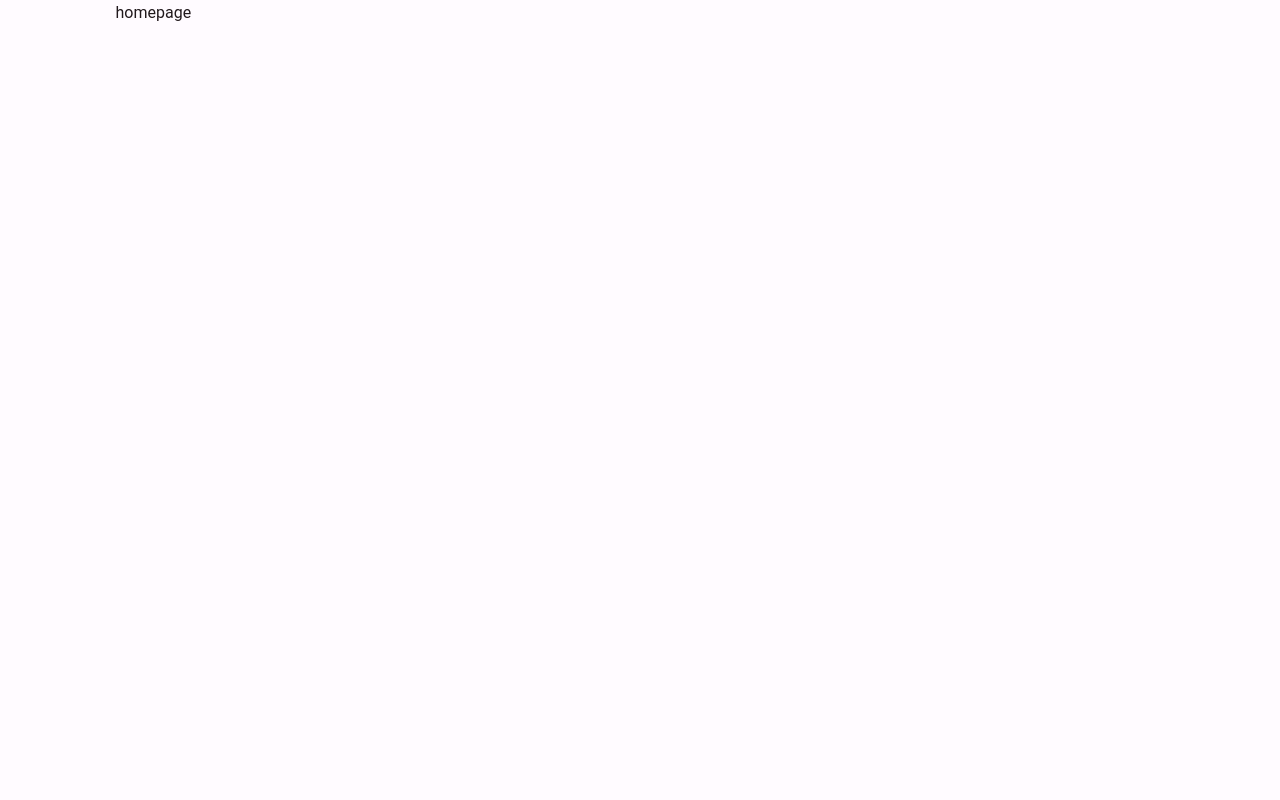
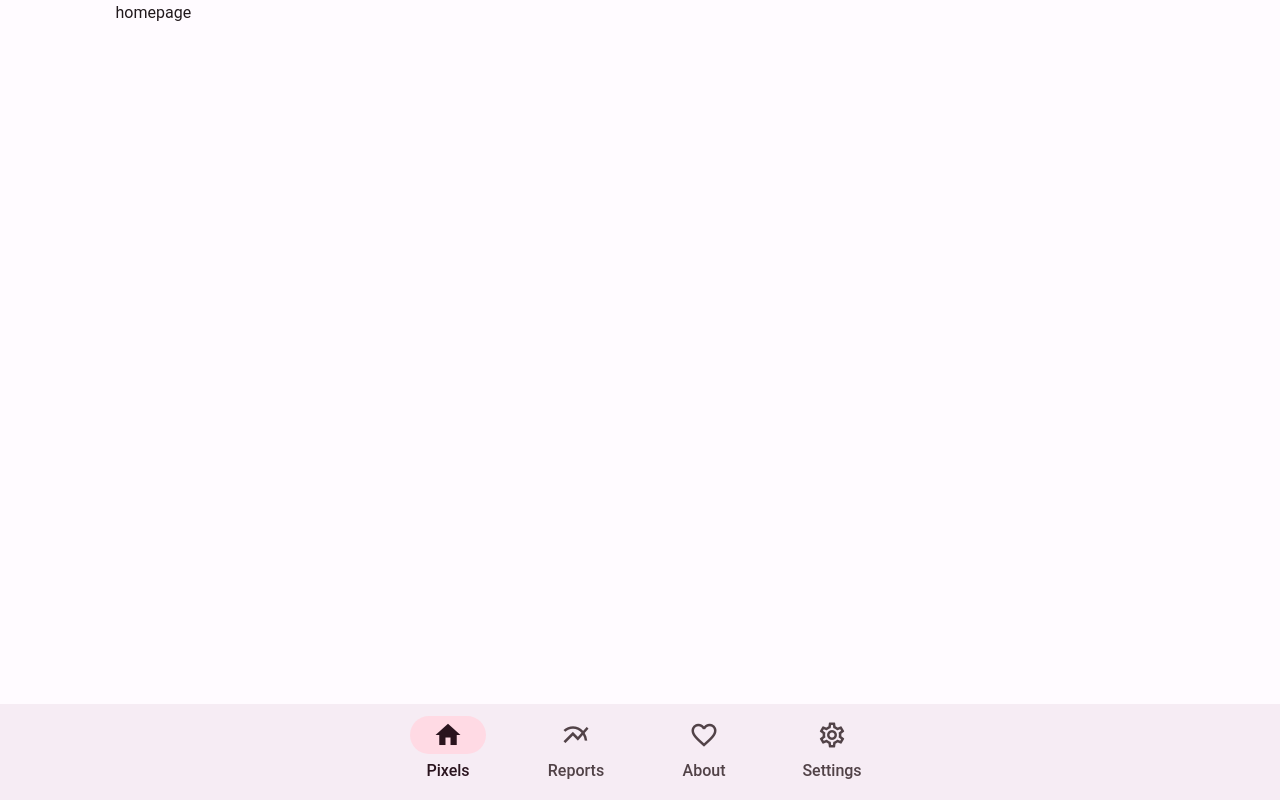
Before and after one commit to resultfulness/pixels-web, a SvelteKit app: page / in a window 1280 px wide. Built offline with nearby package versions, Linux system fonts and the light colour scheme; a small style sheet from the web is missing.

Commit message:
implement navigation bar

```diff
--- /dev/null
+++ b/src/routes/(navbar)/+layout.svelte
@@ -0,0 +1,6 @@
+<script>
+  import NavigationBar from "./NavigationBar.svelte";
+</script>
+
+<slot />
+<NavigationBar />
--- /dev/null
+++ b/src/routes/(navbar)/NavigationBar.svelte
@@ -0,0 +1,111 @@
+<script lang="ts">
+  import { page } from "$app/stores";
+  import MdIcon from "$lib/components/MdIcon.svelte";
+
+  const links = [
+    {
+      href: "/",
+      title: "Pixels",
+      icon: "home",
+    },
+    {
+      href: "/reports",
+      title: "Reports",
+      icon: "multiline_chart",
+    },
+    {
+      href: "/about",
+      title: "About",
+      icon: "favorite",
+    },
+    {
+      href: "/settings",
+      title: "Settings",
+      icon: "settings",
+    },
+  ];
+
+  $: active = $page.url.pathname;
+
+  $: console.log(active);
+</script>
+
+<nav>
+  <ul>
+    {#each links as { href, title, icon }}
+      <li>
+        <a {href} {title} class:active={active === href}>
+          <!-- workaround for 'favorite' icon not having an outlined version -->
+          <MdIcon
+            icon={href === "/about" && active !== "/about"
+              ? `${icon}_border`
+              : icon}
+            variant={active !== href ? "outlined" : ""}
+            size={30}
+          />
+          {title}
+        </a>
+      </li>
+    {/each}
+  </ul>
+</nav>
+
+<style>
+  nav {
+    position: fixed;
+    bottom: 0;
+    left: 0;
+    right: 0;
+    background-color: var(--clr-bar-bg);
+  }
+
+  ul {
+    list-style: none;
+    max-width: 512px;
+    margin-inline: auto;
+    display: grid;
+    padding: 0;
+    grid-template-columns: repeat(4, 1fr);
+  }
+
+  a {
+    display: grid;
+    color: var(--clr-text-inactive);
+    font-weight: 500;
+    text-decoration: none;
+    place-items: center;
+    padding: 1rem 0;
+    gap: 0.5rem;
+
+    position: relative;
+  }
+
+  a.active {
+    color: var(--clr-text-active);
+  }
+
+  a::after {
+    content: "";
+    position: absolute;
+    top: 0.7rem;
+    left: 20%;
+    width: 60%;
+    border-radius: 100vw;
+    height: 2.4rem;
+    z-index: -1;
+    background-image: radial-gradient(
+      circle at center,
+      var(--clr-secondary) 1%,
+      transparent 0%,
+      transparent
+    );
+    background-repeat: no-repeat;
+    background-position: center;
+    background-size: 100%;
+  }
+
+  a.active::after {
+    background-size: 15000%;
+    transition: background-size 500ms;
+  }
+</style>
```
